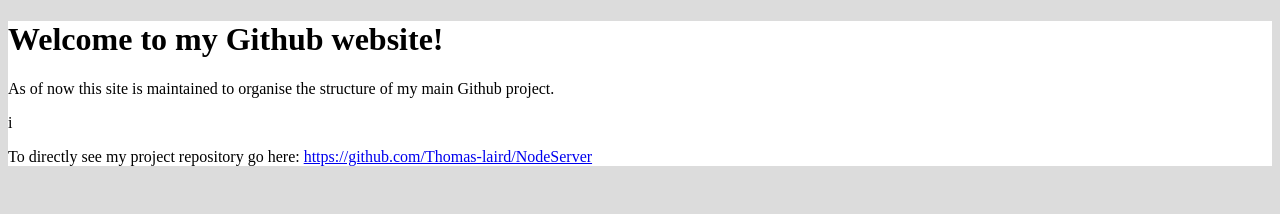
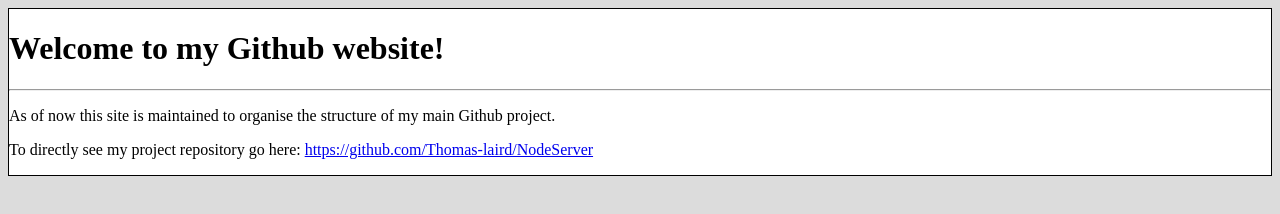
Before and after one commit to Thomas-Laird/Thomas-Laird.github.io, a plain HTML site: page index.html in a window 1280 px wide. Drawn offline with Linux system fonts and the light colour scheme.

Commit message:
Further HTML fixes

```diff
--- a/index.html
+++ b/index.html
@@ -8,13 +8,16 @@ body {
 #page {
 	background-color: #fff;
 	align: center;
+	border: 1px solid;
       }
 </style>
   </head>
   <body>
    <div id=page>
+
     <h1>Welcome to my Github website!</h1>
-     <p> As of now this site is maintained to organise the structure of my main Github project.</p>i
+    <hr />
+     <p> As of now this site is maintained to organise the structure of my main Github project.</p>
      <p> To directly see my project repository go here: <a href="https://github.com/Thomas-laird/NodeServer">https://github.com/Thomas-laird/NodeServer</a>
    </div>
   </body>
```
